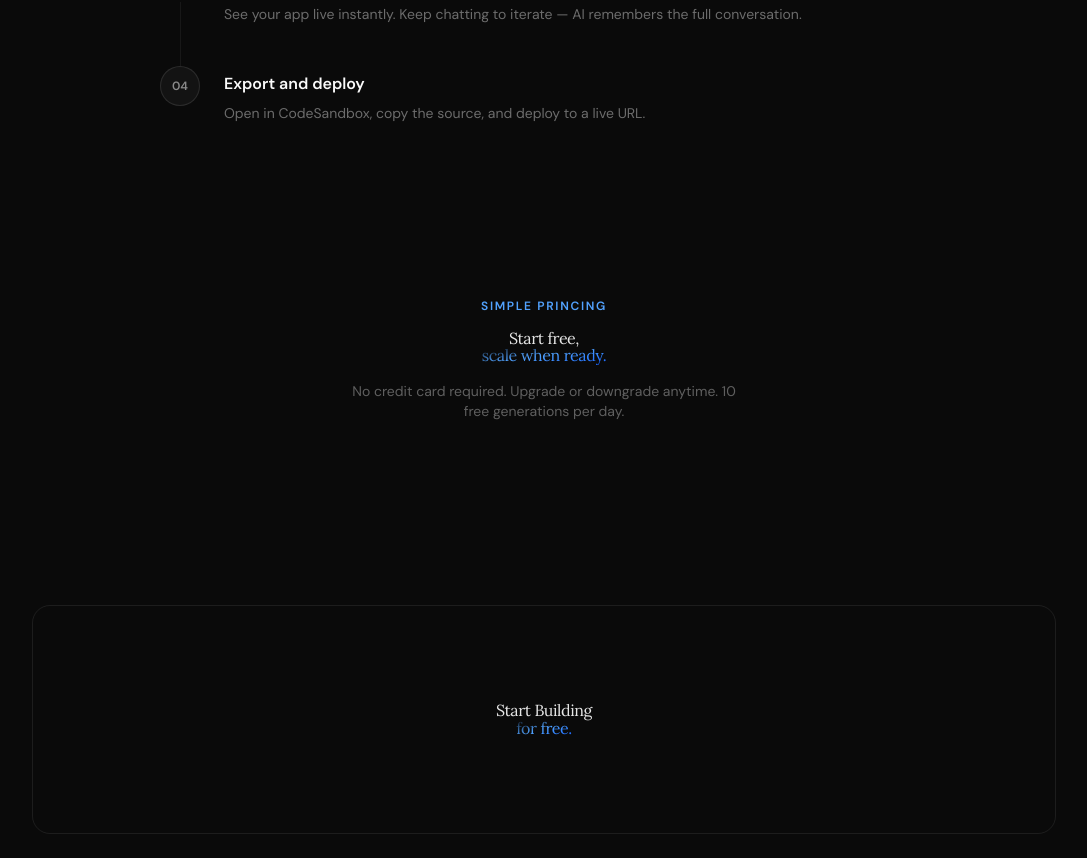
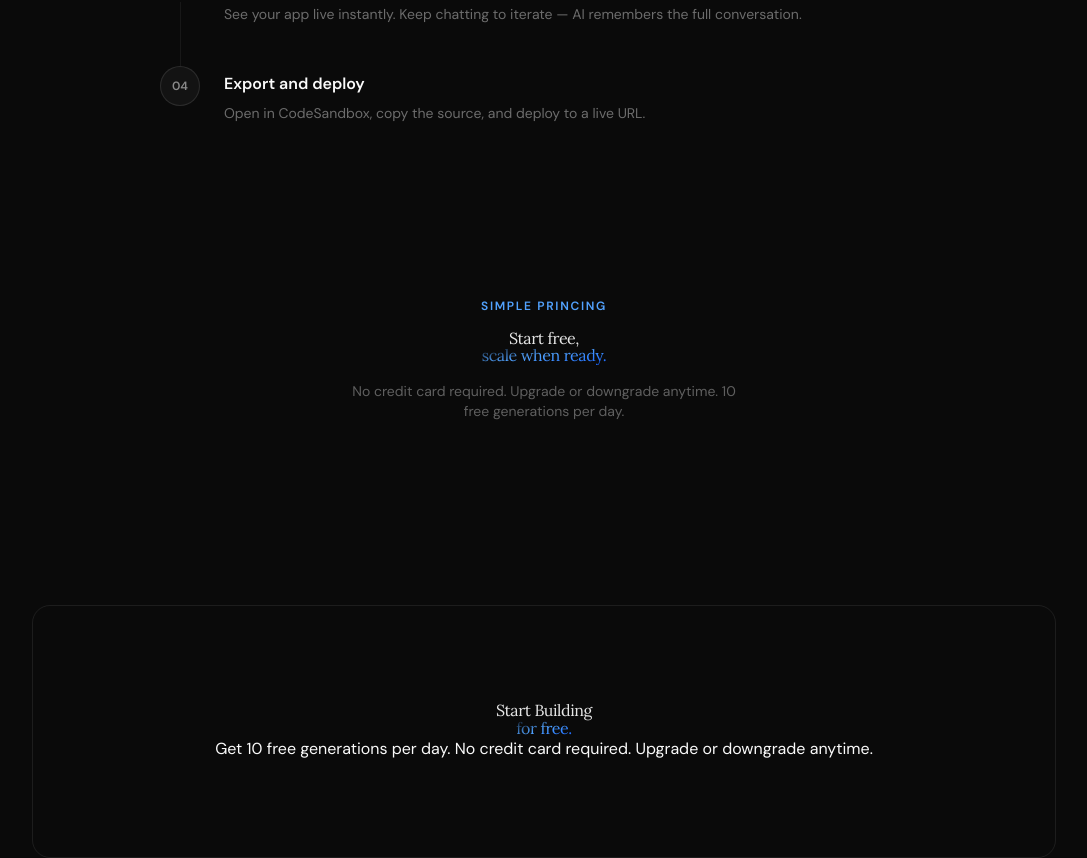
Before and after one commit to moonspark78/ai-app-builder, a Next.js app: page / in a window 1280 px wide. Shown: the part 1826-2684 px from the top of the page, without its empty margins (96-1183 px from the left). Before the commit the page ends 2660 px from the top, so only its background shows below. Built offline with nearby package versions, Linux system fonts and the light colour scheme; no server answers.

Commit message:
:art: working on Page.tsx  /././././././.   :art:

```diff
--- a/app/page.tsx
+++ b/app/page.tsx
@@ -212,6 +212,9 @@ export default function Home() {
 
       <section className="relative mx-auto mb-3é max-w-5xl overflow-hidden rounded-2xl border border-white/8 px-10 py-24 text-center">
         <SectionHeading gray="Start Building" blue="for free." />
+        <p>
+          Get 10 free generations per day. No credit card required. Upgrade or downgrade anytime.
+        </p>
       </section>
     </main>
   );
```
